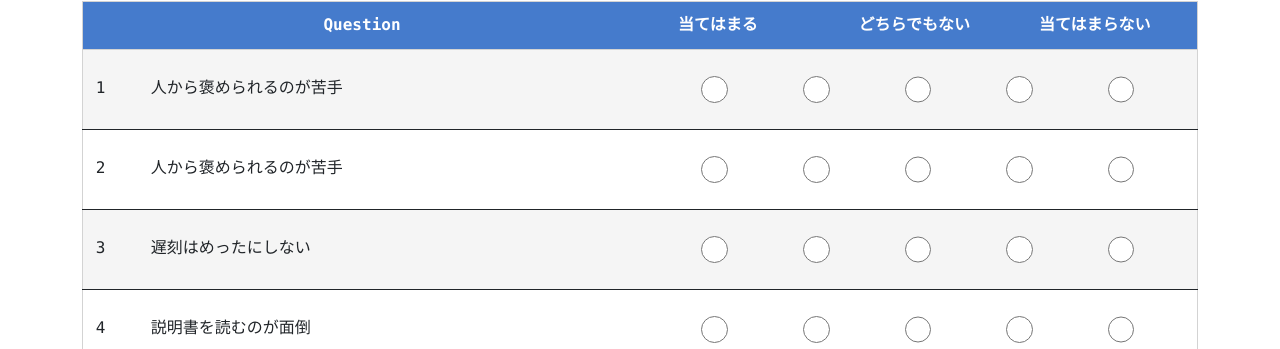
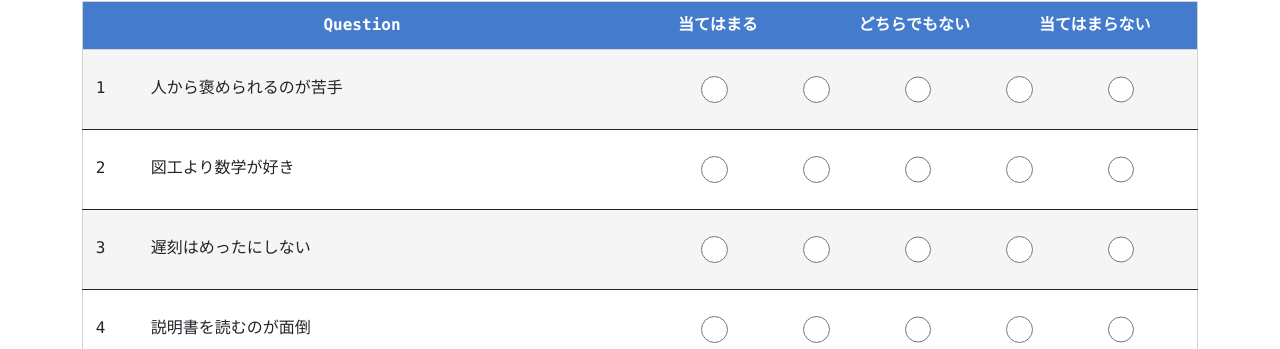
Before and after one commit to Asunaro276/personalitytestproject, a Django app: page / in a window 1280 px wide. Shown: the part 863-1212 px from the top of the page. Run offline with Django 3.2, Linux system fonts and the light colour scheme.

Commit message:
質問文修正、readme修正

```diff
--- a/works/templates/questionnaire.html
+++ b/works/templates/questionnaire.html
@@ -79,7 +79,7 @@
                         2
                     </div>
                     <div class="question">
-                        人から褒められるのが苦手
+                        図工より数学が好き
                     </div>
                     <div class="d-flex flex-row bd-highlight choices">
                         　　　 {% for choice in form.answer2 %}
```
Also changed, not shown: README.md.
